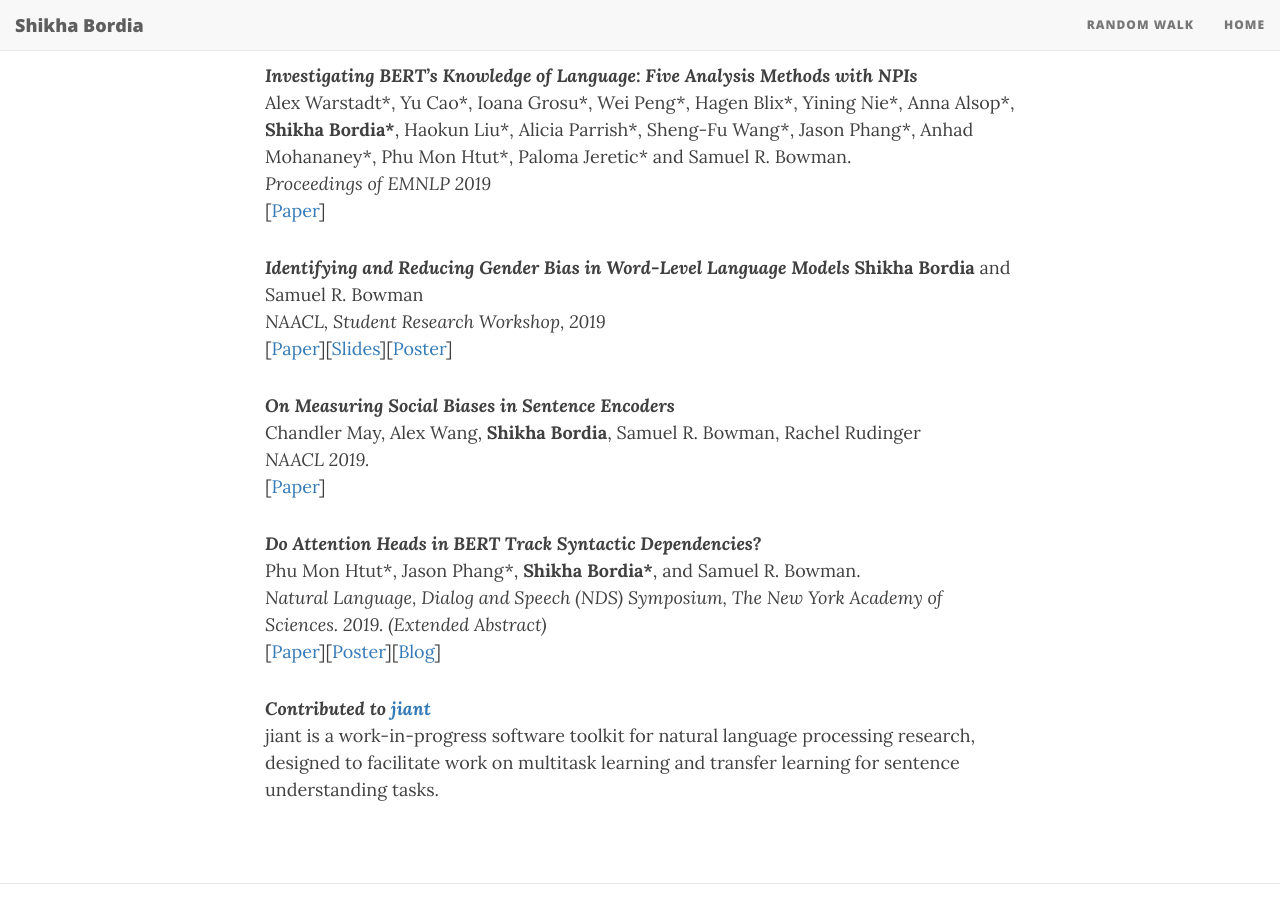
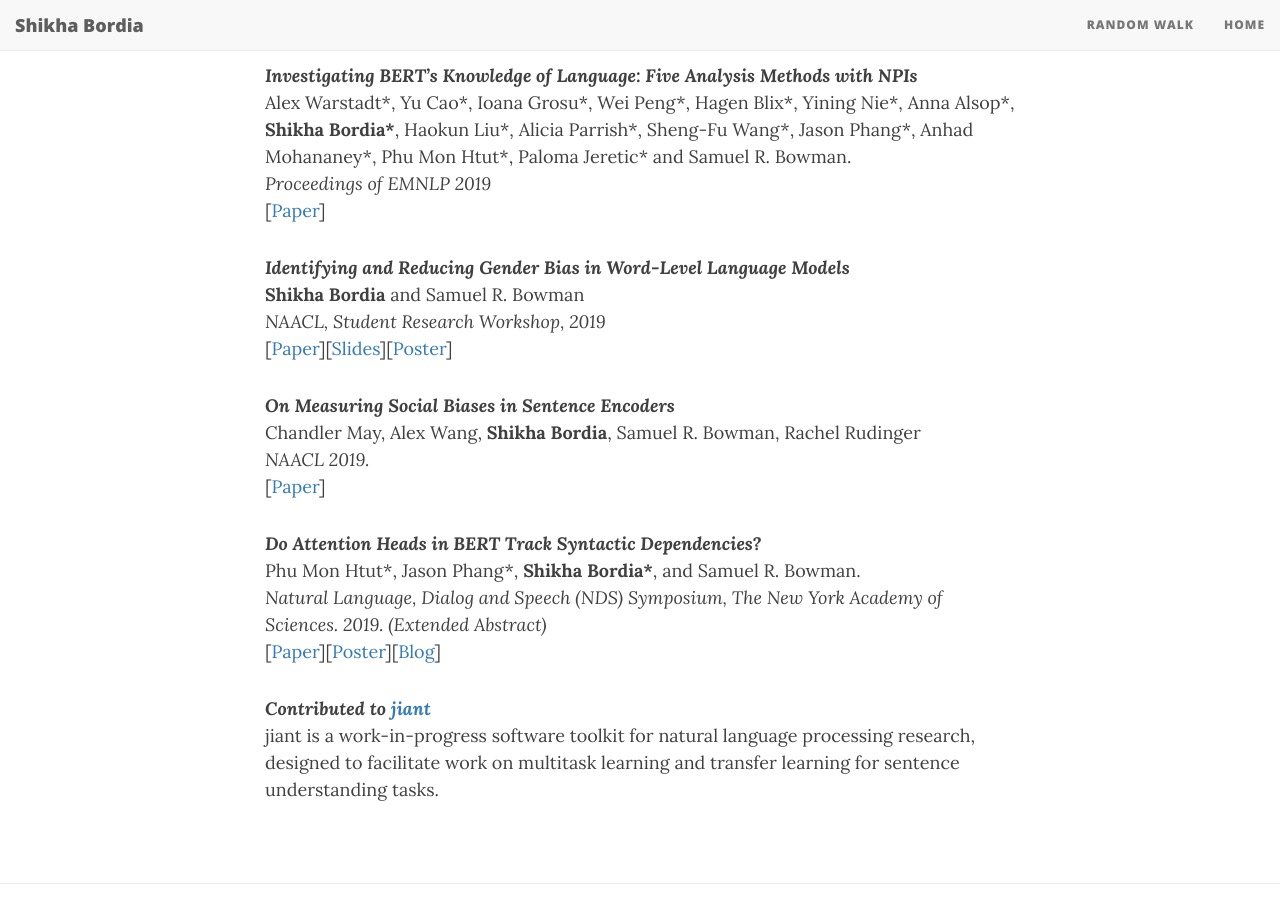
Before and after one commit to BordiaS/bordias.github.io, a Jekyll site: the page built from index.md, in a window 1280 px wide and 900 px high, scrolled down 617 px. Built offline with Jekyll 4.4.1, drawn with Linux system fonts in a browser that asks for light colours; nearby versions of some CDN libraries; the list of posts is cut into pages by our own code.

Commit message:
backslash

```diff
--- a/index.md
+++ b/index.md
@@ -26,7 +26,7 @@ Alex Warstadt\*, Yu Cao\*, Ioana Grosu\*, Wei Peng\*, Hagen Blix\*, Yining Nie\*
 
 
 
-***Identifying and Reducing Gender Bias in Word-Level Language Models***
+***Identifying and Reducing Gender Bias in Word-Level Language Models*** \
 **Shikha Bordia** and Samuel R. Bowman \
 *NAACL, Student Research Workshop, 2019* \
 [[Paper](https://aclweb.org/anthology/papers/N/N19/N19-3002/)][[Slides](https://bordias.github.io/gender_bias_slides.pdf)][[Poster](https://bordias.github.io/poster.pdf)]
```
